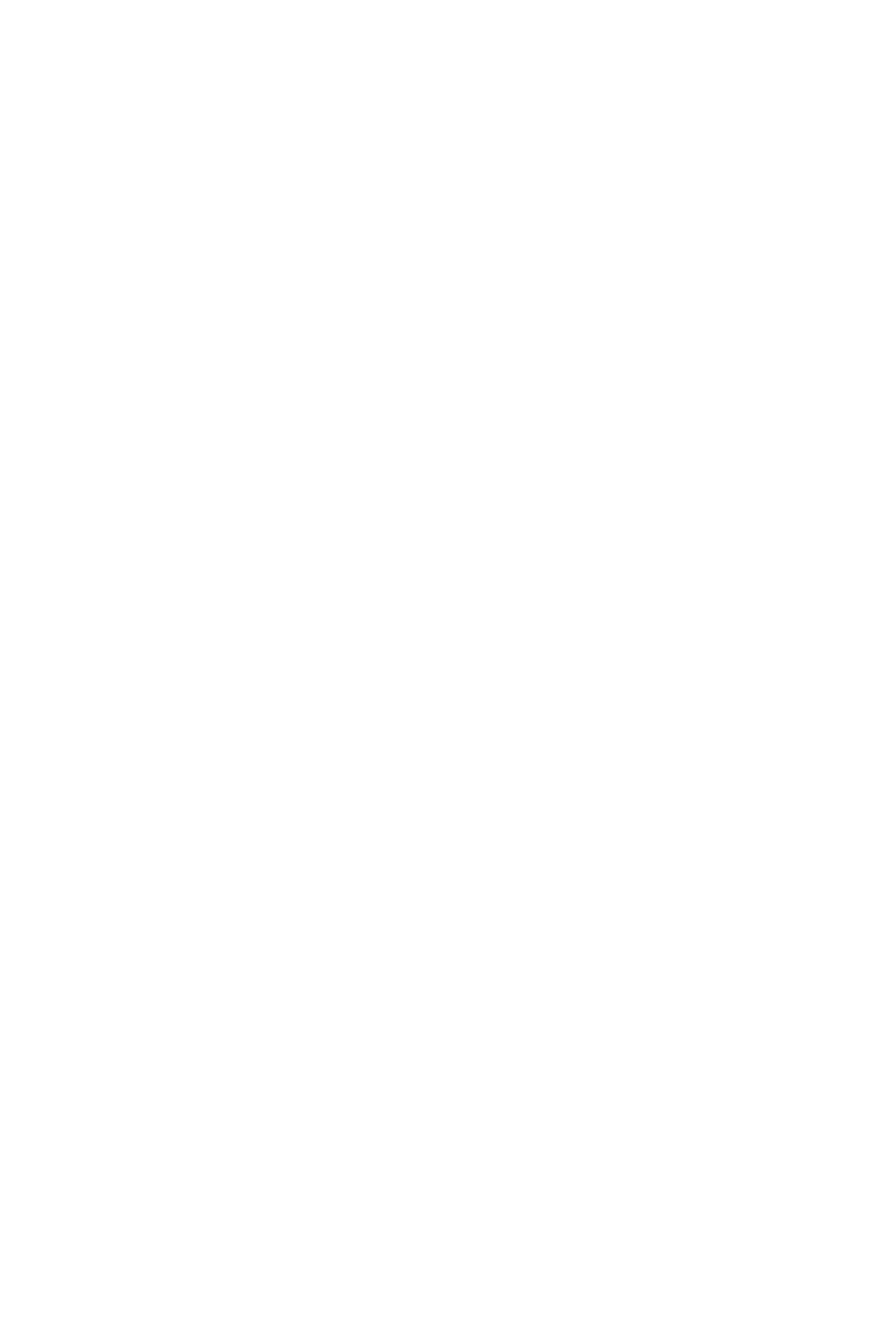
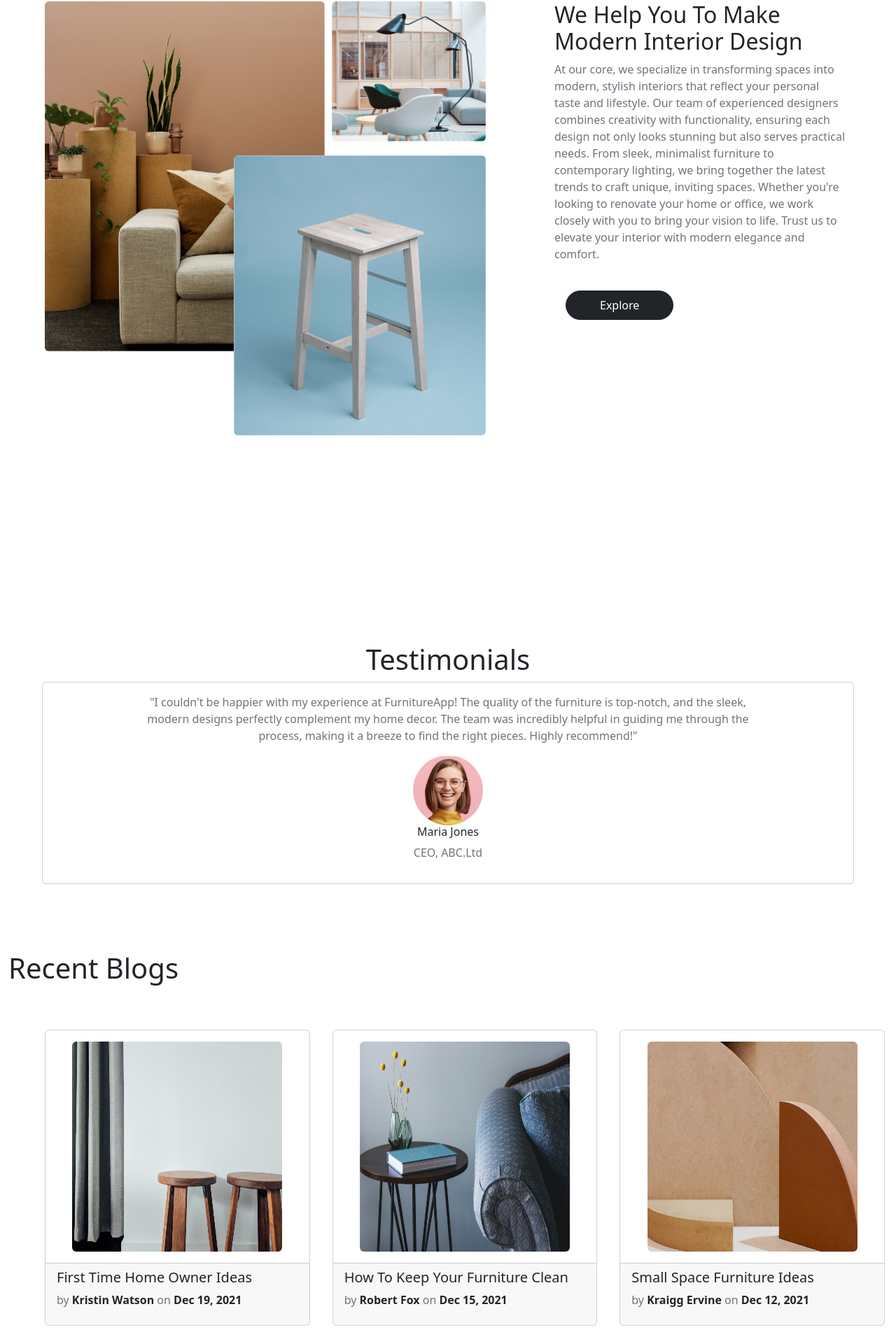
Before and after one commit to akhi1817/Furniture-app, a React (Create React App) app: page / in a window 1280 px wide. Shown: the part 2046-3966 px from the top of the page at 70% size. Before the commit the page ends 2032 px from the top, so only its background shows below. Built offline with nearby package versions, Linux system fonts and the light colour scheme.

Commit message:
13sept work home page done

```diff
--- a/src/App.js
+++ b/src/App.js
@@ -11,6 +11,7 @@ import Blog from './Blog';
 import Contact from './Contact';
 import Checkout from './Checkout';
 import Cart from './Cart';
+import Footer from './Footer';
 
 const App = () => {
 
@@ -36,6 +37,7 @@ const App = () => {
       <Route path='/cart' element={<Cart/>}/>
 
     </Routes>
+    {/* <Footer/> */}
   </Router>
     </>
   )
--- /dev/null
+++ b/src/Footer.jsx
@@ -0,0 +1,11 @@
+import React from 'react'
+
+const Footer = () => {
+  return (
+   <>
+   <h1>Footer Component</h1>
+   </>
+  )
+}
+
+export default Footer
--- a/src/Home.jsx
+++ b/src/Home.jsx
@@ -24,7 +24,7 @@ const Home = () => {
     </div>
   </div>
   {/* shop */}
-  <div className='col-md-12 p-5'>
+  <div className='col-md-12 p-5 '>
     <div className='row mt-5'>
       <div className='col-md-12 d-flex'>
         <div data-aos="fade-right" className='col-md-3 p-3'>
@@ -36,7 +36,7 @@ const Home = () => {
         <div data-aos="zoom-in-up" className='col-md-3 p-3'>
           <div className='card'>
             <div className='card-body text-center'>
-              <img src='images/product-1.png' className='img-fluid' style={{width:'300px',height:'300px'}}/>
+              <img src='images/product-1.png' alt='products' className='img-fluid' style={{width:'300px',height:'300px'}}/>
               <h5>Nordic Chair</h5>
               <h2>$50.00</h2>
             </div>
@@ -50,7 +50,7 @@ const Home = () => {
         <div data-aos="zoom-in-up" className='col-md-3 p-3'>
           <div className='card'>
             <div className='card-body text-center'>
-              <img src='images/product-2.png' className='img-fluid' style={{width:'300px',height:'300px'}}/>
+              <img src='images/product-2.png' alt='products' className='img-fluid' style={{width:'300px',height:'300px'}}/>
               <h5>Kruzo Aero Chair</h5>
               <h2>$78.00</h2>
             </div>
@@ -64,7 +64,7 @@ const Home = () => {
         <div data-aos="zoom-in-up" className='col-md-3 p-3'>
           <div className='card'>
             <div className='card-body text-center'>
-              <img src='images/product-3.png' className='img-fluid' style={{width:'300px',height:'300px'}}/>
+              <img src='images/product-3.png' alt='products' className='img-fluid' style={{width:'300px',height:'300px'}}/>
               <h5>Ergonomic Chair</h5>
               <h2>$43.00</h2>
             </div>
@@ -121,17 +121,131 @@ const Home = () => {
               </div>
           </div>
           <div data-aos="flip-right" className='col-md-6 p-5 ms-5'>
-            <img src='images/why-choose-us-img.jpg' className='img-fluid rounded' style={{width:'450px',height:'500px'}}/>
+            <img src='images/why-choose-us-img.jpg' alt='interior design' className='img-fluid rounded' style={{width:'450px',height:'500px'}}/>
           </div>
       </div>
     </div>
   </div>
   {/* interior design */}
   <div className='col-md-12'>
-    <div className='row'>
+    <div className='row '>
+      <div className='col-md-12 d-flex p-3'>
+      <div className='col-md-7 ms-5'>
+        <img data-aos='fade-right' src='images/img-grid-1.jpg' alt='interior design' className='img-fluid rounded' style={{ width:'400px',height:'500px',position:'relative'}}/>
+        <img data-aos='fade-down' src='images/img-grid-2.jpg'  alt='interior design' className='img-fluid rounded' style={{ width:'220px',height:'200px',position:'relative',bottom:'150px',left:'10px'}}/>
+        <img data-aos='fade-left' src='images/img-grid-3.jpg'  alt='interior design' className='img-fluid rounded' style={{ width:'360px',height:'400px',position:'relative',bottom:'280px',left:'270px'}}/>
+      </div>
+      <div data-aos='flip-left' className='col-md-4 me-5'>
+        <h2>We Help You To Make Modern Interior Design</h2>
+        <p className='text-secondary'>At our core, we specialize in transforming spaces into modern, stylish interiors that reflect your personal taste and lifestyle.
+          Our team of experienced designers combines creativity with functionality, ensuring each design not only looks stunning but also serves practical needs.
+          From sleek, minimalist furniture to contemporary lighting, we bring together the latest trends to craft unique, inviting spaces. Whether you're looking to renovate your home or office,
+          we work closely with you to bring your vision to life.  Trust us to elevate your interior with modern elegance and comfort.</p>
+        <button className='btn btn-dark   rounded-pill px-5 py-2 mx-3 my-4'>Explore</button>
+      </div>
+      </div>
+
 
     </div>
   </div>
+  {/* Testimonials */}
+  <div className='col-md-12 mb-5'>
+    <div className='row'>
+      <h1 data-aos='fade-up' className='text-dark text-center'>Testimonials</h1>
+
+      <div  data-aos='fade-up'  id="testimonialCarousel" className="carousel slide" data-bs-ride="carousel">
+          <div className="carousel-inner">
+            <div className="carousel-item active">
+              <div  className="col-md-12 px-5">
+                <div  data-aos='flip-right'  className="card px-5">
+                  <div className="card-body text-center px-5">
+                    <p className="text-secondary px-5">"I couldn't be happier with my experience at FurnitureApp! The quality of the furniture is top-notch, and the sleek, modern designs perfectly complement my home decor. The team was incredibly helpful in guiding me through the process, making it a breeze to find the right pieces. Highly recommend!"</p>
+                    <img src="images/person-1.jpg" alt='testimonials' className="img-fluid rounded rounded-circle" style={{ width: '100px', height: '100px' }} />
+                    <h6>Maria Jones</h6>
+                    <p className="text-secondary">CEO, ABC.Ltd</p>
+                  </div>
+                </div>
+              </div>
+            </div>
+            <div className="carousel-item">
+              <div className="col-md-12 px-5">
+                <div  data-aos='flip-right'  className="card px-5">
+                  <div className="card-body text-center px-5">
+                    <p className="text-secondary px-5">"What I love most about FurnitureApp is the attention to detail and the craftsmanship of their products. The furniture is not only stylish but also durable. I was impressed with the seamless ordering process and how easy it was to customize pieces to fit my space. An excellent experience all around!"</p>
+                    <img src="images/person-2.jpg" alt='testimonials' className="img-fluid rounded rounded-circle" style={{ width: '100px', height: '100px' }} />
+                    <h6>Peter England</h6>
+                    <p className="text-secondary">Founder, LMN.Ltd</p>
+                  </div>
+                </div>
+              </div>
+            </div>
+            <div className="carousel-item">
+              <div className="col-md-12 px-5">
+                <div  data-aos='flip-right'  className="card px-5">
+                  <div className="card-body text-center px-5">
+                    <p className="text-secondary px-5">"FurnitureApp truly exceeded my expectations! The variety of furniture styles they offer is amazing, and I was able to find exactly what I needed to complete my living room. The delivery was quick, and the customer service was exceptional. I'll definitely be shopping here again!"</p>
+                    <img src="images/person-3.jpeg" alt='testimonials' className="img-fluid rounded rounded-circle" style={{ width: '100px', height: '100px' }} />
+                    <h6>John Marshall</h6>
+                    <p className="text-secondary">CFO, XYZ.Ltd</p>
+                  </div>
+                </div>
+              </div>
+            </div>
+          </div>
+          <button className="carousel-control-prev" type="button" data-bs-target="#testimonialCarousel" data-bs-slide="prev">
+            <span className="carousel-control-prev-icon" aria-hidden="true"></span>
+            <span className="visually-hidden">Previous</span>
+          </button>
+          <button className="carousel-control-next " type="button" data-bs-target="#testimonialCarousel" data-bs-slide="next">
+            <span className="carousel-control-next-icon" aria-hidden="true"></span>
+            <span className="visually-hidden">Next</span>
+          </button>
+      </div>
+
+    </div>
+  </div>
+  {/* Blog */}
+  <div className='col-md-12'>
+    <div className='row '>
+      <h1 className='text-dark  mt-5'>Recent Blogs</h1>
+      <div className='col-md-12 d-flex p-5'>
+        <div className='col-md-4 mx-2 p-2'>
+          <div  data-aos='fade-left'  className='card'>
+            <div className='card-body text-center '>
+              <img src='images/post-1.jpg' alt='blog post' className='img-fluid rounded ' style={{width:'300px', height:'300px'}}/>
+            </div>
+            <div className='card-footer'>
+              <h5>First Time Home Owner Ideas</h5>
+              <p className='text-secondary'>by <strong className='text-dark'>Kristin Watson</strong> on <strong className='text-dark'>Dec 19, 2021</strong></p>
+            </div>
+          </div>
+        </div>
+        <div className='col-md-4 mx-2 p-2'>
+          <div  data-aos='zoom-in'  className='card'>
+            <div className='card-body text-center '>
+              <img src='images/post-2.jpg' alt='blog post' className='img-fluid rounded ' style={{width:'300px', height:'300px'}}/>
+            </div>
+            <div className='card-footer'>
+              <h5>How To Keep Your Furniture Clean</h5>
+              <p className='text-secondary'>by <strong className='text-dark'>Robert Fox</strong> on <strong className='text-dark'>Dec 15, 2021</strong></p>
+            </div>
+          </div>
+        </div>
+        <div className='col-md-4 mx-2 p-2'>
+          <div  data-aos='fade-right'  className='card'>
+            <div className='card-body text-center '>
+              <img src='images/post-3.jpg' alt='blog post' className='img-fluid rounded ' style={{width:'300px', height:'300px'}}/>
+            </div>
+            <div className='card-footer'>
+              <h5>Small Space Furniture Ideas</h5>
+              <p className='text-secondary'>by <strong className='text-dark'>Kraigg Ervine</strong> on <strong className='text-dark'>Dec 12, 2021</strong></p>
+            </div>
+          </div>
+        </div>
+      </div>
+    </div>
+  </div>
+
 </div>
     </>
   )
```
Also changed, not shown: public/images/person-2.jpg (added), public/images/person-3.jpeg (added).
